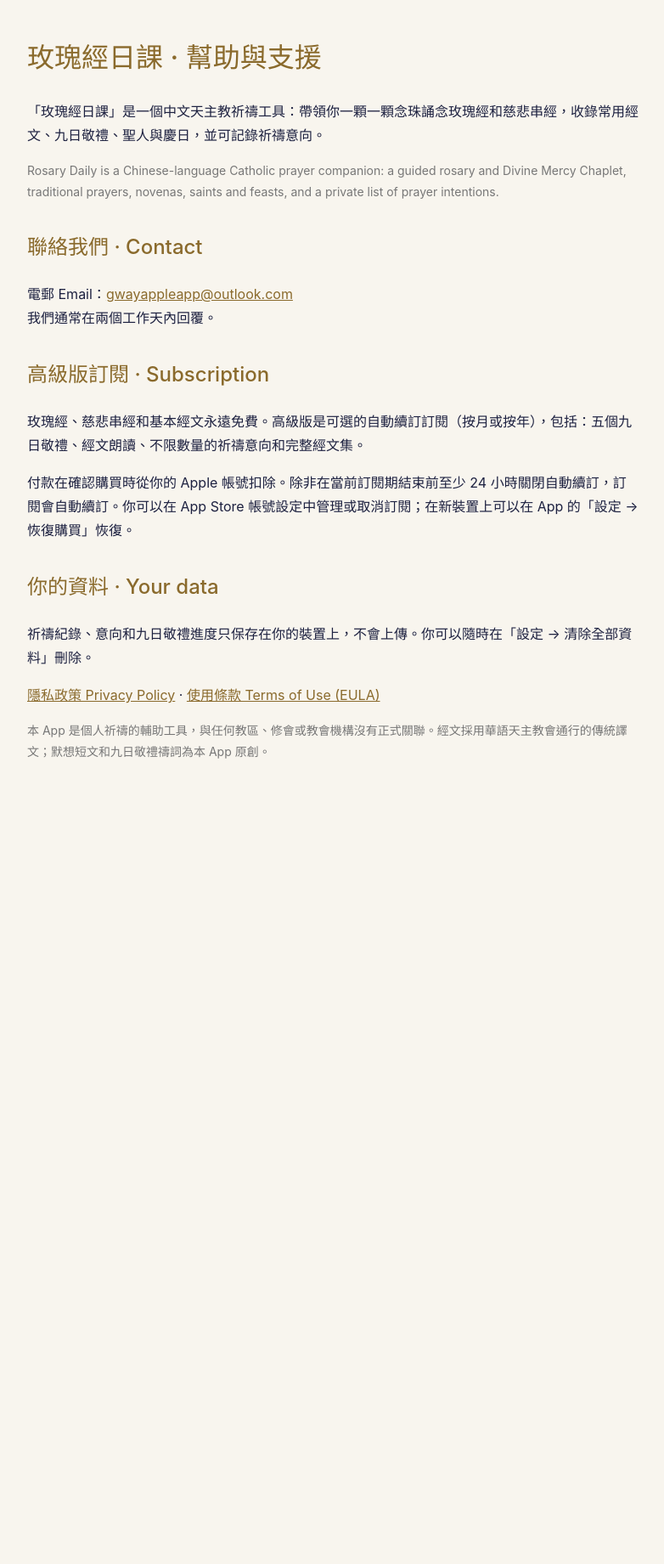
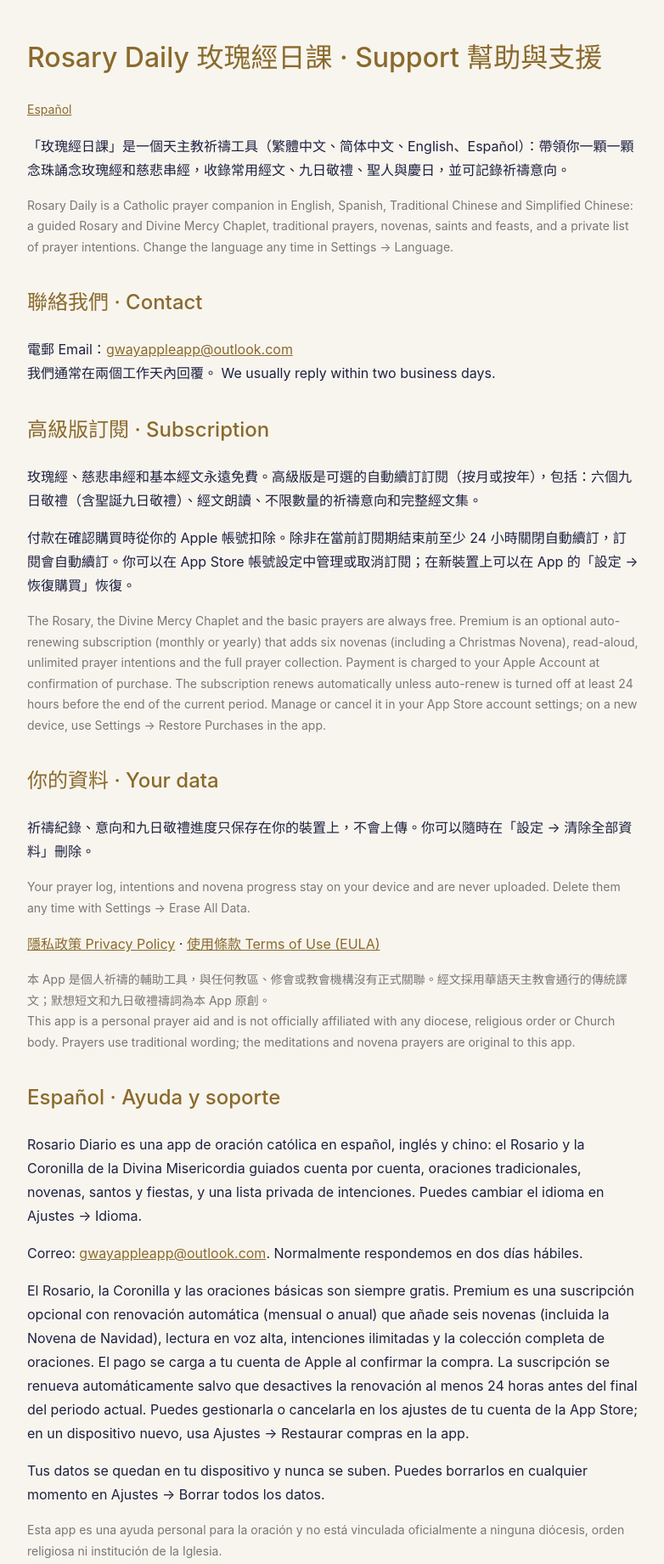
Before and after one commit to Gways123/gways123.github.io, a plain HTML site: page rosary-support.html in a window 1280 px wide. Shown: the whole page at 85% size, without its empty margins (248-1030 px from the left). Before the commit the page ends 937 px from the top, so only its background shows below. Drawn offline with Linux system fonts and the light colour scheme.

Commit message:
Add files via upload

```diff
--- a/rosary-support.html
+++ b/rosary-support.html
@@ -3,7 +3,7 @@
 <head>
 <meta charset="utf-8">
 <meta name="viewport" content="width=device-width, initial-scale=1">
-<title>玫瑰經日課 – 幫助與支援</title>
+<title>Rosary Daily · 玫瑰經日課 · Rosario Diario – Support</title>
 <style>
 body{font-family:-apple-system,BlinkMacSystemFont,"PingFang TC","Microsoft JhengHei",sans-serif;max-width:720px;margin:40px auto;padding:0 20px;line-height:1.75;color:#1d2140;background:#f8f5ee}
 h1{color:#8a6a2c;font-weight:500}h2{color:#8a6a2c;font-weight:500;margin-top:32px}a{color:#8a6a2c}
@@ -11,21 +11,31 @@ h1{color:#8a6a2c;font-weight:500}h2{color:#8a6a2c;font-weight:500;margin-top:32p
 </style>
 </head>
 <body>
-<h1>玫瑰經日課 · 幫助與支援</h1>
-<p>「玫瑰經日課」是一個中文天主教祈禱工具：帶領你一顆一顆念珠誦念玫瑰經和慈悲串經，收錄常用經文、九日敬禮、聖人與慶日，並可記錄祈禱意向。</p>
-<p class="small">Rosary Daily is a Chinese-language Catholic prayer companion: a guided rosary and Divine Mercy Chaplet, traditional prayers, novenas, saints and feasts, and a private list of prayer intentions.</p>
+<h1>Rosary Daily 玫瑰經日課 · Support 幫助與支援</h1>
+<p class="small"><a href="#es">Español</a></p>
+<p>「玫瑰經日課」是一個天主教祈禱工具（繁體中文、简体中文、English、Español）：帶領你一顆一顆念珠誦念玫瑰經和慈悲串經，收錄常用經文、九日敬禮、聖人與慶日，並可記錄祈禱意向。</p>
+<p class="small">Rosary Daily is a Catholic prayer companion in English, Spanish, Traditional Chinese and Simplified Chinese: a guided Rosary and Divine Mercy Chaplet, traditional prayers, novenas, saints and feasts, and a private list of prayer intentions. Change the language any time in Settings → Language.</p>
 
 <h2>聯絡我們 · Contact</h2>
-<p>電郵 Email：<a href="mailto:gwayappleapp@outlook.com">gwayappleapp@outlook.com</a><br>我們通常在兩個工作天內回覆。</p>
+<p>電郵 Email：<a href="mailto:gwayappleapp@outlook.com">gwayappleapp@outlook.com</a><br>我們通常在兩個工作天內回覆。 We usually reply within two business days.</p>
 
 <h2>高級版訂閱 · Subscription</h2>
-<p>玫瑰經、慈悲串經和基本經文永遠免費。高級版是可選的自動續訂訂閱（按月或按年），包括：五個九日敬禮、經文朗讀、不限數量的祈禱意向和完整經文集。</p>
+<p>玫瑰經、慈悲串經和基本經文永遠免費。高級版是可選的自動續訂訂閱（按月或按年），包括：六個九日敬禮（含聖誕九日敬禮）、經文朗讀、不限數量的祈禱意向和完整經文集。</p>
 <p>付款在確認購買時從你的 Apple 帳號扣除。除非在當前訂閱期結束前至少 24 小時關閉自動續訂，訂閱會自動續訂。你可以在 App Store 帳號設定中管理或取消訂閱；在新裝置上可以在 App 的「設定 → 恢復購買」恢復。</p>
+<p class="small">The Rosary, the Divine Mercy Chaplet and the basic prayers are always free. Premium is an optional auto-renewing subscription (monthly or yearly) that adds six novenas (including a Christmas Novena), read-aloud, unlimited prayer intentions and the full prayer collection. Payment is charged to your Apple Account at confirmation of purchase. The subscription renews automatically unless auto-renew is turned off at least 24 hours before the end of the current period. Manage or cancel it in your App Store account settings; on a new device, use Settings → Restore Purchases in the app.</p>
 
 <h2>你的資料 · Your data</h2>
 <p>祈禱紀錄、意向和九日敬禮進度只保存在你的裝置上，不會上傳。你可以隨時在「設定 → 清除全部資料」刪除。</p>
+<p class="small">Your prayer log, intentions and novena progress stay on your device and are never uploaded. Delete them any time with Settings → Erase All Data.</p>
 
 <p><a href="rosary-privacy.html">隱私政策 Privacy Policy</a> · <a href="https://www.apple.com/legal/internet-services/itunes/dev/stdeula/">使用條款 Terms of Use (EULA)</a></p>
-<p class="small">本 App 是個人祈禱的輔助工具，與任何教區、修會或教會機構沒有正式關聯。經文採用華語天主教會通行的傳統譯文；默想短文和九日敬禮禱詞為本 App 原創。</p>
+<p class="small">本 App 是個人祈禱的輔助工具，與任何教區、修會或教會機構沒有正式關聯。經文採用華語天主教會通行的傳統譯文；默想短文和九日敬禮禱詞為本 App 原創。<br>This app is a personal prayer aid and is not officially affiliated with any diocese, religious order or Church body. Prayers use traditional wording; the meditations and novena prayers are original to this app.</p>
+
+<h2 id="es">Español · Ayuda y soporte</h2>
+<p>Rosario Diario es una app de oración católica en español, inglés y chino: el Rosario y la Coronilla de la Divina Misericordia guiados cuenta por cuenta, oraciones tradicionales, novenas, santos y fiestas, y una lista privada de intenciones. Puedes cambiar el idioma en Ajustes → Idioma.</p>
+<p>Correo: <a href="mailto:gwayappleapp@outlook.com">gwayappleapp@outlook.com</a>. Normalmente respondemos en dos días hábiles.</p>
+<p>El Rosario, la Coronilla y las oraciones básicas son siempre gratis. Premium es una suscripción opcional con renovación automática (mensual o anual) que añade seis novenas (incluida la Novena de Navidad), lectura en voz alta, intenciones ilimitadas y la colección completa de oraciones. El pago se carga a tu cuenta de Apple al confirmar la compra. La suscripción se renueva automáticamente salvo que desactives la renovación al menos 24 horas antes del final del periodo actual. Puedes gestionarla o cancelarla en los ajustes de tu cuenta de la App Store; en un dispositivo nuevo, usa Ajustes → Restaurar compras en la app.</p>
+<p>Tus datos se quedan en tu dispositivo y nunca se suben. Puedes borrarlos en cualquier momento en Ajustes → Borrar todos los datos.</p>
+<p class="small">Esta app es una ayuda personal para la oración y no está vinculada oficialmente a ninguna diócesis, orden religiosa ni institución de la Iglesia.</p>
 </body>
 </html>
```
Also changed, not shown: rosary-privacy.html (+16 -4 lines).
